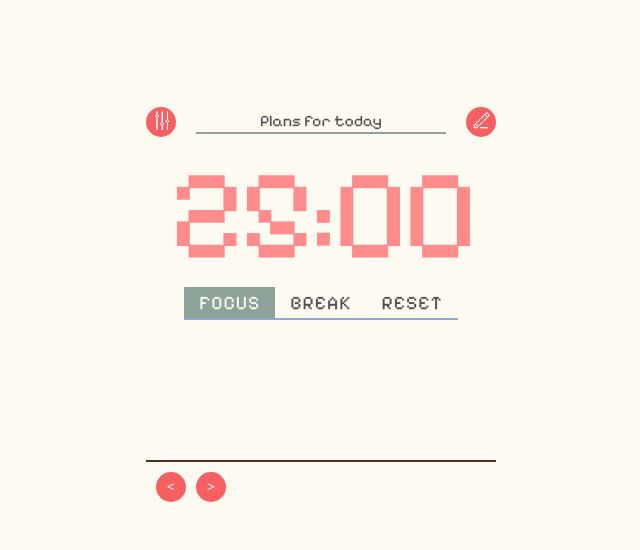
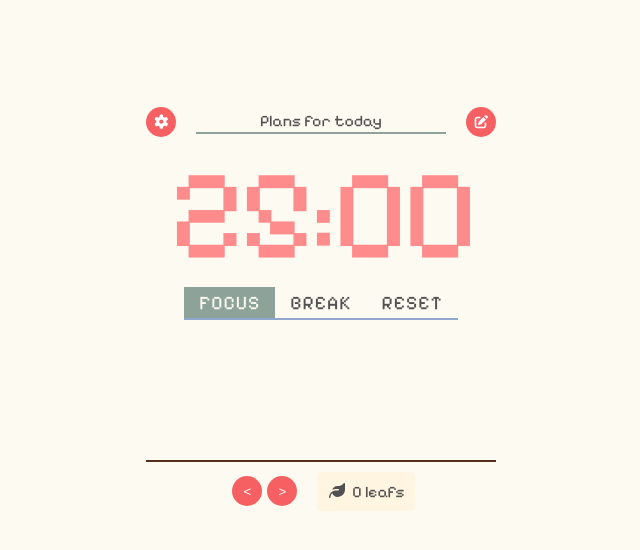
Before and after one commit to meriadriao/trove, a React (Vite) app: page / in a window 1280 px wide. Shown: the top 550 px of the page, without its empty margins (319-959 px from the left). Built offline with nearby package versions, Linux system fonts and the light colour scheme; a web font is replaced by a local one.

Commit message:
Add Font Awesome icons and update shelf navigation; implement leaf balance display.

```diff
--- a/index.html
+++ b/index.html
@@ -16,5 +16,6 @@
   <body>
     <div id="root"></div>
     <script type="module" src="/src/main.tsx"></script>
+    <script src="https://kit.fontawesome.com/d1fd485428.js" crossorigin="anonymous"></script>
   </body>
 </html>
--- a/package.json
+++ b/package.json
@@ -10,6 +10,11 @@
     "preview": "vite preview"
   },
   "dependencies": {
+    "@fortawesome/fontawesome-svg-core": "^7.2.0",
+    "@fortawesome/free-brands-svg-icons": "^7.2.0",
+    "@fortawesome/free-regular-svg-icons": "^7.2.0",
+    "@fortawesome/free-solid-svg-icons": "^7.2.0",
+    "@fortawesome/react-fontawesome": "^3.2.0",
     "react": "^19.2.0",
     "react-dom": "^19.2.0"
   },
--- a/src/App.tsx
+++ b/src/App.tsx
@@ -1,5 +1,15 @@
 import { useState, useEffect, useRef, useMemo } from "react";
 import "./index.css";
+
+import { FontAwesomeIcon } from "@fortawesome/react-fontawesome";
+import { library } from "@fortawesome/fontawesome-svg-core";
+
+/* import all the icons in Free Solid, Free Regular, and Brands styles */
+import { fas } from "@fortawesome/free-solid-svg-icons";
+import { far } from "@fortawesome/free-regular-svg-icons";
+import { fab } from "@fortawesome/free-brands-svg-icons";
+
+library.add(fas, far, fab);
 
 function App() {
   const [focusDuration, setFocusDuration] = useState(25);
@@ -10,6 +20,8 @@ function App() {
   const modeRef = useRef("focus");
   const breakDurationRef = useRef(5);
   const focusDurationRef = useRef(25);
+  const [leafBalance, setLeafBalance] = useState<number>(0);
+  const [ownedItems, setOwnedItems] = useState<PlantItem[]>([]);
 
   // Update refs when state changes
   useEffect(() => {
@@ -74,9 +86,15 @@ function App() {
       interval = setInterval(() => {
         setTimeLeft((prev) => {
           const newTime = prev - 1;
+          if (
+            modeRef.current === "focus" &&
+            newTime >= 0 &&
+            newTime % 60 === 0
+          ) {
+            setLeafBalance((prevLeafs) => prevLeafs + 1);
+          }
 
           if (newTime === 0) {
-            // Switch mode and reset timer
             const currentMode = modeRef.current;
             const newMode = currentMode === "focus" ? "break" : "focus";
             const duration =
@@ -84,7 +102,6 @@ function App() {
                 ? focusDurationRef.current
                 : breakDurationRef.current;
 
-            // Update mode through a separate call
             setMode(newMode);
             return duration * 60;
           }
@@ -116,9 +133,6 @@ function App() {
       );
     }
   };
-
-  const [leafBalance, setLeafBalance] = useState<number>(0);
-  const [ownedItems, setOwnedItems] = useState<PlantItem[]>([]);
 
   const shelfWidth = 350;
   const shelves = useMemo(() => {
@@ -154,7 +168,10 @@ function App() {
               aria-label="Settings"
               onClick={handleSettingsToggle}
             >
-              <img src="src/assets/button-settings.png" alt="Settings" />
+              <FontAwesomeIcon
+                icon="fa-solid fa-gear"
+                style={{ color: "rgb(255, 255, 255)" }}
+              />
             </button>
             <div className="settings-menu" id="settings-menu">
               <div className="setting-header" id="setting-header">
@@ -232,7 +249,10 @@ function App() {
             aria-label="Edit task list"
             onClick={handlePlansToggle}
           >
-            <img src="src/assets/button-edit.png" alt="Edit task list" />
+            <FontAwesomeIcon
+              icon="fa-solid fa-pen-to-square"
+              style={{ color: "rgb(255, 255, 255)" }}
+            />
           </button>
         </div>
 
@@ -329,21 +349,24 @@ function App() {
             <div className="items-row">
               {shelves[currentShelfPage]?.map((item, idx) => (
                 <img
-                  key={'${item.id}-${idx}'}
+                  key={"${item.id}-${idx}"}
                   src={item.src}
                   alt={item.name}
-                  style={{ width: `${item.width}px`, height: `${item.height}px` }}
+                  style={{
+                    width: `${item.width}px`,
+                    height: `${item.height}px`,
+                  }}
                 />
               ))}
             </div>
           </div>
           <div className="shelf-line"></div>
+          <div className="shelf-menu">
             <div className="shelf-nav">
               <button
                 className="shelf-nav-button"
                 onClick={() =>
-                setCurrentShelfPage((prev) =>
-                  Math.max(prev - 1, 0))
+                  setCurrentShelfPage((prev) => Math.max(prev - 1, 0))
                 }
                 disabled={currentShelfPage === 0}
               >
@@ -361,6 +384,9 @@ function App() {
                 {">"}
               </button>
             </div>
+            <div className="leaf-balance">
+              <FontAwesomeIcon icon="fa-solid fa-leaf" className="leaf-icon" /> {leafBalance} leafs</div>
+          </div>
         </div>
       </div>
     </>
--- a/src/index.css
+++ b/src/index.css
@@ -164,7 +164,6 @@ body {
   color: var(--font-color);
   padding-bottom: 2px;
   transition: color 0.2s ease;
-  cursor: pointer;
 }
 
 .edit-list-button {
@@ -411,10 +410,19 @@ body {
   background-color: #532e1a;
 }
 
+.shelf-menu {
+  display: flex;
+  gap: 20px;
+  flex-direction: row;
+  align-items: center;
+  justify-content: center;
+  width: 100%;
+  margin-top: 10px;
+}
+
 .shelf-nav-button {
-  margin-top: 10px;
-  margin-left: 10px;
   background: #f66063;
+  margin-left: 5px;
   color: white;
   border: none;
   cursor: pointer;
@@ -422,3 +430,20 @@ body {
   height: 30px;
   border-radius: 50%;
 }
+
+.shelf-nav-button:hover {
+  background: #f66063;
+  opacity: 0.8;
+}
+
+.leaf-balance {
+  font-family: var(--text-main);
+  font-size: 1rem;
+  color: var(--font-color);
+  background-color: #FFF5E1;
+  display: flex;
+  align-items: center;
+  gap: 5px;
+  padding: 10px;
+  border-radius: 5px;
+}
```
Also changed, not shown: 1 other file (tests, documents, lock files or other folders). Lines whose indentation alone changed are shown as unchanged.
